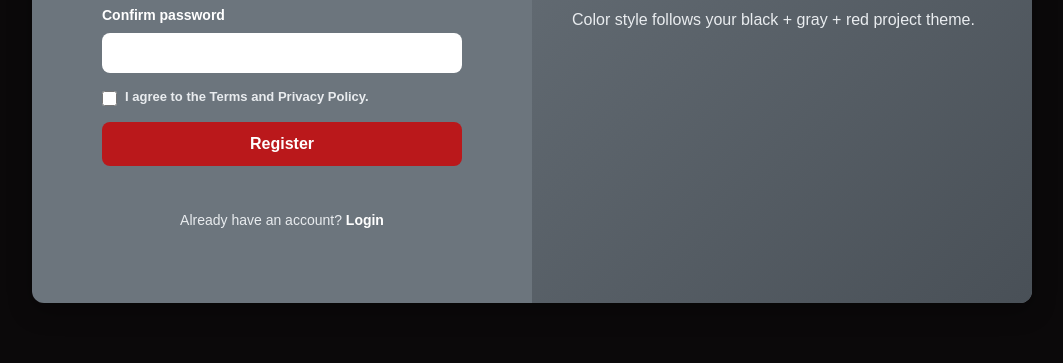
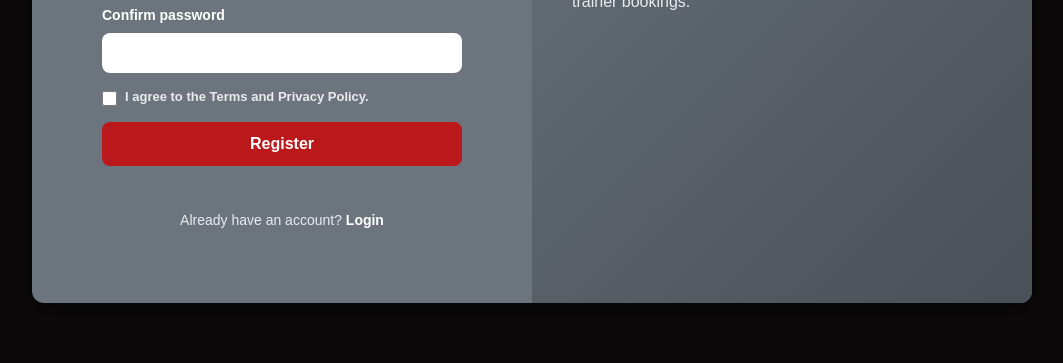
Before and after one commit to Muhaymin-sack/Fitness-Website, a plain HTML site: page register.html in a window 1280 px wide. Shown: the part 437-800 px from the top of the page, without its empty margins (108-1171 px from the left). Drawn offline with Linux system fonts and the light colour scheme.

Commit message:
Update login and register pages

```diff
--- a/register.html
+++ b/register.html
@@ -204,7 +204,6 @@
     <div class="left-panel">
       <h1>Fitness Hub</h1>
       <p>Create your account to manage memberships, classes and trainer bookings.</p>
-      <p>Color style follows your black + gray + red project theme.</p>
     </div>
   </div>
 
```
